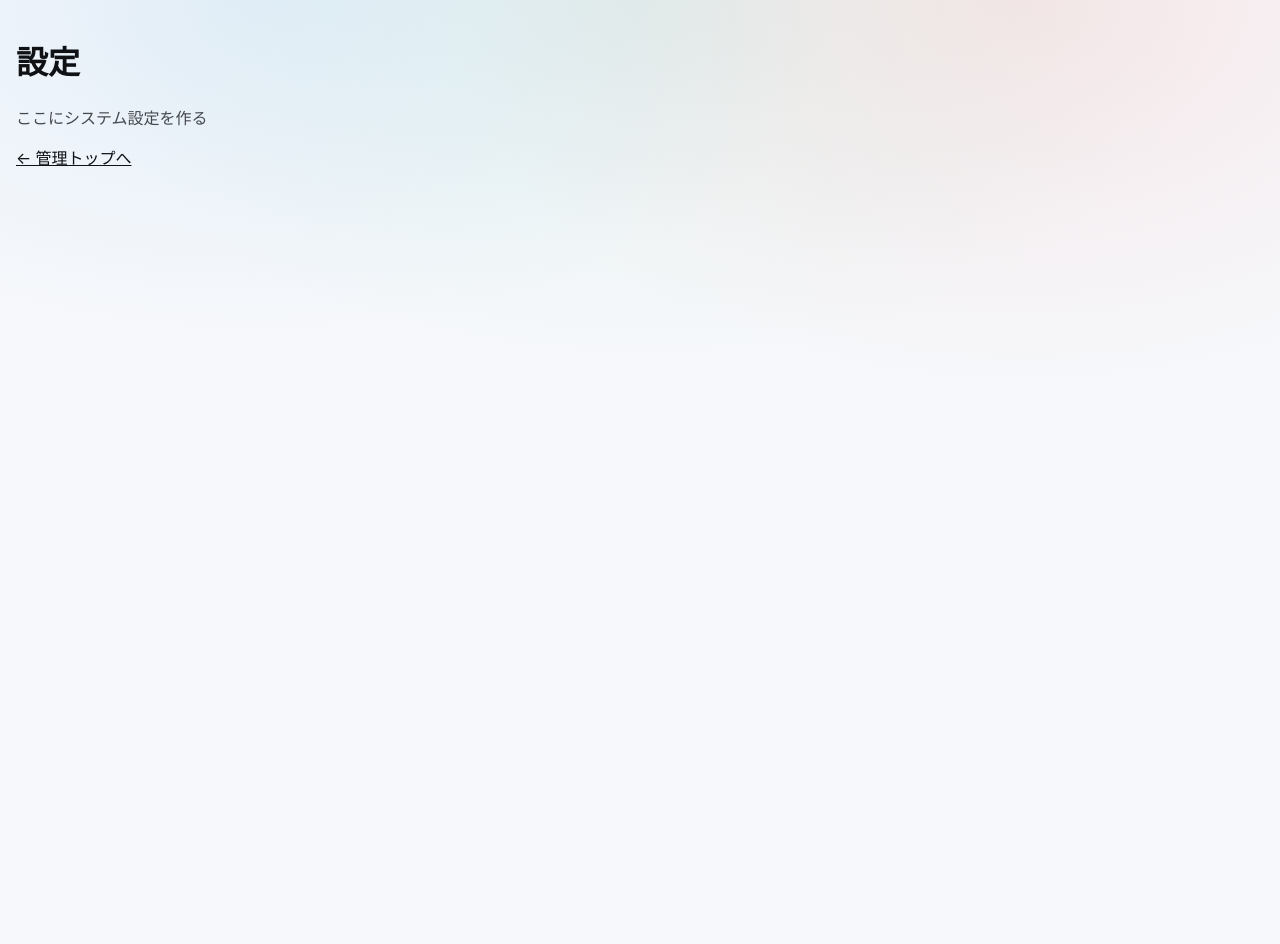
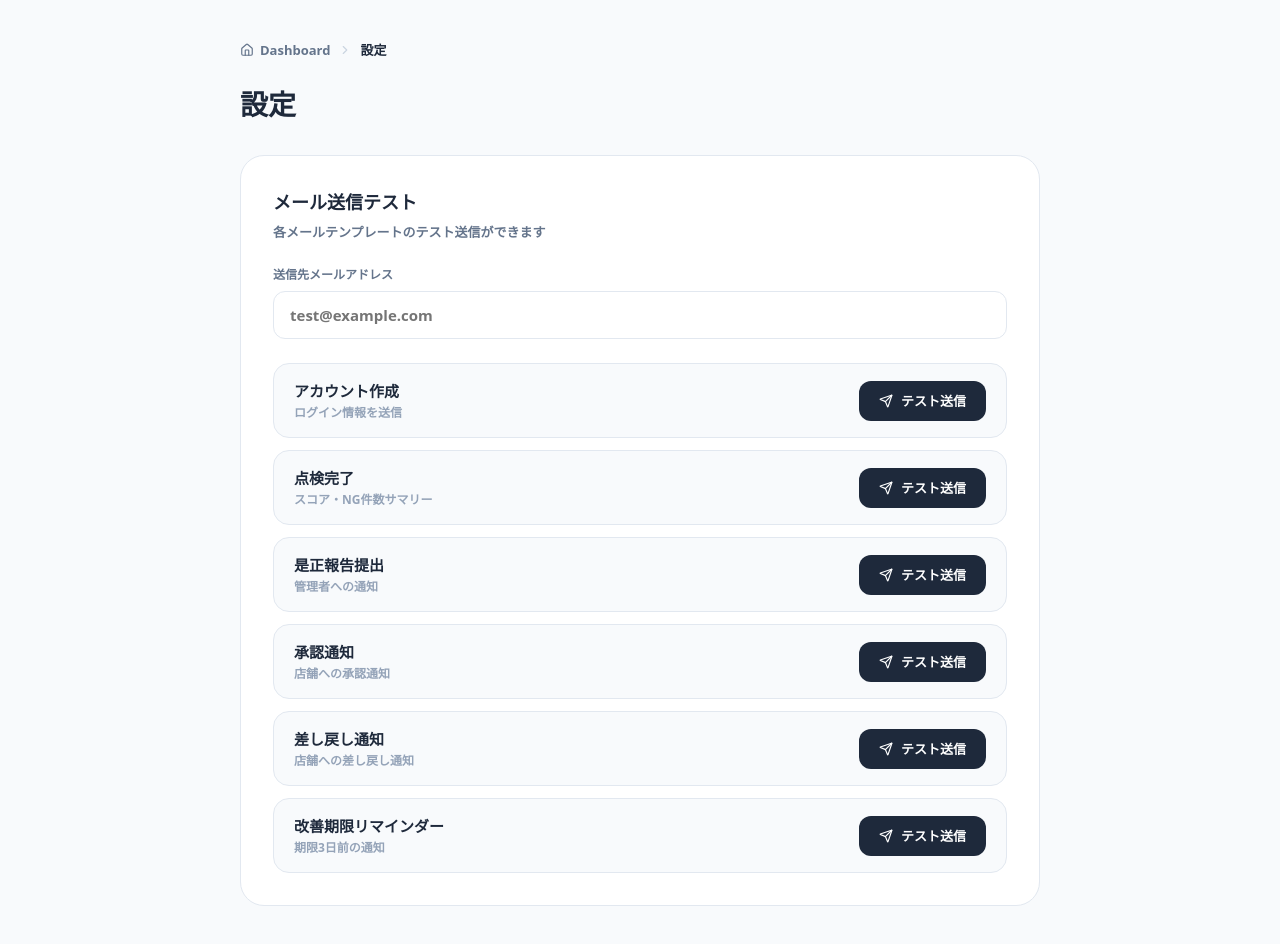
Before and after one commit to ryohe-end/qsc-app, a Next.js app: page /admin/settings in a window 1280 px wide. Shown: the top 944 px of the page. Before the commit the page ends 800 px from the top, so only its background shows below. Built offline with nearby package versions, Linux system fonts and the light colour scheme.

Commit message:
feat: add email test page in admin settings + fix edit mode overwrite

```diff
--- a/src/app/(admin)/admin/settings/page.tsx
+++ b/src/app/(admin)/admin/settings/page.tsx
@@ -1,14 +1,110 @@
 "use client";
 export const dynamic = "force-dynamic";
 
+import { useState } from "react";
 import Link from "next/link";
+import { Home, ChevronRight, Send, Loader2, CheckCircle2, XCircle } from "lucide-react";
+
+const EMAIL_TYPES = [
+  { type: "welcome", label: "アカウント作成", desc: "ログイン情報を送信" },
+  { type: "completion", label: "点検完了", desc: "スコア・NG件数サマリー" },
+  { type: "correction_submitted", label: "是正報告提出", desc: "管理者への通知" },
+  { type: "approval", label: "承認通知", desc: "店舗への承認通知" },
+  { type: "rejection", label: "差し戻し通知", desc: "店舗への差し戻し通知" },
+  { type: "reminder", label: "改善期限リマインダー", desc: "期限3日前の通知" },
+];
 
 export default function AdminSettingsPage() {
+  const [to, setTo] = useState("");
+  const [results, setResults] = useState<Record<string, "idle" | "loading" | "success" | "error">>({});
+  const [errors, setErrors] = useState<Record<string, string>>({});
+
+  const sendTest = async (type: string) => {
+    if (!to.trim()) { alert("送信先メールアドレスを入力してください"); return; }
+    setResults(prev => ({ ...prev, [type]: "loading" }));
+    setErrors(prev => ({ ...prev, [type]: "" }));
+    try {
+      const res = await fetch("/api/admin/test-email", {
+        method: "POST",
+        headers: { "Content-Type": "application/json" },
+        body: JSON.stringify({ type, to: to.trim() }),
+      });
+      const data = await res.json();
+      if (!res.ok) throw new Error(data.error || "送信失敗");
+      setResults(prev => ({ ...prev, [type]: "success" }));
+      setTimeout(() => setResults(prev => ({ ...prev, [type]: "idle" })), 3000);
+    } catch (e: unknown) {
+      setResults(prev => ({ ...prev, [type]: "error" }));
+      setErrors(prev => ({ ...prev, [type]: e instanceof Error ? e.message : "エラー" }));
+    }
+  };
+
   return (
-    <main style={{ padding: 16 }}>
-      <h1 style={{ fontWeight: 950 }}>設定</h1>
-      <p style={{ opacity: 0.75 }}>ここにシステム設定を作る</p>
-      <Link href="/admin">← 管理トップへ</Link>
+    <main style={{ minHeight: "100vh", padding: "40px 24px", background: "#f8fafc" }}>
+      <div style={{ maxWidth: 800, margin: "0 auto" }}>
+        <nav style={{ display: "flex", alignItems: "center", gap: 8, marginBottom: 24, fontSize: 13, fontWeight: 700 }}>
+          <Link href="/admin" style={{ color: "#64748b", textDecoration: "none", display: "flex", alignItems: "center", gap: 6 }}>
+            <Home size={14} /> Dashboard
+          </Link>
+          <ChevronRight size={14} color="#cbd5e1" />
+          <span style={{ color: "#1e293b", fontWeight: 900 }}>設定</span>
+        </nav>
+
+        <h1 style={{ fontSize: 28, fontWeight: 950, color: "#1e293b", margin: "0 0 32px" }}>設定</h1>
+
+        {/* メールテスト */}
+        <div style={{ background: "#fff", borderRadius: 24, border: "1px solid #e2e8f0", padding: 32, marginBottom: 24 }}>
+          <h2 style={{ fontSize: 18, fontWeight: 900, color: "#1e293b", margin: "0 0 8px" }}>メール送信テスト</h2>
+          <p style={{ fontSize: 13, color: "#64748b", fontWeight: 600, margin: "0 0 24px" }}>各メールテンプレートのテスト送信ができます</p>
+
+          {/* 送信先 */}
+          <div style={{ marginBottom: 24 }}>
+            <label style={{ fontSize: 12, fontWeight: 900, color: "#64748b", display: "block", marginBottom: 8 }}>送信先メールアドレス</label>
+            <input
+              type="email"
+              value={to}
+              onChange={e => setTo(e.target.value)}
+              placeholder="test@example.com"
+              style={{ width: "100%", boxSizing: "border-box", height: 48, borderRadius: 12, border: "1.5px solid #e2e8f0", padding: "0 16px", fontSize: 15, fontWeight: 600, outline: "none" }}
+            />
+          </div>
+
+          {/* テンプレート一覧 */}
+          <div style={{ display: "grid", gap: 12 }}>
+            {EMAIL_TYPES.map(({ type, label, desc }) => {
+              const status = results[type] || "idle";
+              return (
+                <div key={type} style={{ display: "flex", alignItems: "center", justifyContent: "space-between", padding: "16px 20px", borderRadius: 16, border: "1px solid #e2e8f0", background: "#f8fafc" }}>
+                  <div>
+                    <div style={{ fontSize: 15, fontWeight: 800, color: "#1e293b" }}>{label}</div>
+                    <div style={{ fontSize: 12, fontWeight: 600, color: "#94a3b8", marginTop: 2 }}>{desc}</div>
+                    {status === "error" && errors[type] && (
+                      <div style={{ fontSize: 12, color: "#dc2626", marginTop: 4 }}>{errors[type]}</div>
+                    )}
+                  </div>
+                  <button
+                    onClick={() => sendTest(type)}
+                    disabled={status === "loading"}
+                    style={{
+                      height: 40, padding: "0 20px", borderRadius: 12, border: "none", fontWeight: 900, fontSize: 13, cursor: status === "loading" ? "default" : "pointer",
+                      background: status === "success" ? "#d1fae5" : status === "error" ? "#fee2e2" : "#1e293b",
+                      color: status === "success" ? "#059669" : status === "error" ? "#dc2626" : "#fff",
+                      display: "flex", alignItems: "center", gap: 8, flexShrink: 0,
+                    }}
+                  >
+                    {status === "loading" && <Loader2 size={14} style={{ animation: "spin 1s linear infinite" }} />}
+                    {status === "success" && <CheckCircle2 size={14} />}
+                    {status === "error" && <XCircle size={14} />}
+                    {status === "idle" && <Send size={14} />}
+                    {status === "loading" ? "送信中..." : status === "success" ? "送信完了" : status === "error" ? "失敗" : "テスト送信"}
+                  </button>
+                </div>
+              );
+            })}
+          </div>
+        </div>
+      </div>
+      <style>{`@keyframes spin { from { transform: rotate(0deg); } to { transform: rotate(360deg); } }`}</style>
     </main>
   );
 }
--- a/src/app/(app)/check/run/page.tsx
+++ b/src/app/(app)/check/run/page.tsx
@@ -449,7 +449,7 @@ export default function CheckRunPage() {
           })),
         })),
       }));
-      const res = await fetch("/api/check/submit", { method: "POST", headers: { "Content-Type": "application/json" }, body: JSON.stringify({ companyId, bizId, brandId, storeId, storeName, userName, inspectionDate, improvementDeadline, sendMail, sections: sectionsToSubmit }) });
+      const res = await fetch("/api/check/submit", { method: "POST", headers: { "Content-Type": "application/json" }, body: JSON.stringify({ companyId, bizId, brandId, storeId, storeName, userName, inspectionDate, improvementDeadline, sendMail, sections: sectionsToSubmit, mode, existingResultId: resultId }) });
       const data = await res.json();
       if (!res.ok) throw new Error(data.error || "送信に失敗しました");
       try { localStorage.removeItem(DRAFT_KEY); } catch {} // 送信成功後に下書き削除
--- a/src/app/api/check/submit/route.ts
+++ b/src/app/api/check/submit/route.ts
@@ -1,6 +1,6 @@
 import { NextRequest, NextResponse } from "next/server";
 import { DynamoDBClient } from "@aws-sdk/client-dynamodb";
-import { DynamoDBDocumentClient, PutCommand, GetCommand, ScanCommand } from "@aws-sdk/lib-dynamodb";
+import { DynamoDBDocumentClient, PutCommand, GetCommand, ScanCommand, QueryCommand } from "@aws-sdk/lib-dynamodb";
 import { S3Client, PutObjectCommand } from "@aws-sdk/client-s3";
 import { cookies } from "next/headers";
 import { sendEmail } from "@/app/lib/sendgrid";
@@ -207,7 +207,7 @@ ${appUrl}/results`.trim(),
 export async function POST(req: NextRequest) {
   try {
     const body = await req.json();
-    const { companyId = "", bizId = "", brandId = "", storeId, storeName, sendMail, inspectionDate } = body;
+    const { companyId = "", bizId = "", brandId = "", storeId, storeName, sendMail, inspectionDate, mode = "new", existingResultId = "" } = body;
 
     if (!storeId || !String(storeId).trim()) {
       return NextResponse.json({ error: "storeId が不正です" }, { status: 400 });
@@ -225,9 +225,25 @@ export async function POST(req: NextRequest) {
       const d = new Date(insDateStr); d.setMonth(d.getMonth() + 1); return d.toISOString().split("T")[0];
     })();
 
-    const resultId = crypto.randomUUID();
+    const cleanStoreId = String(storeId).replace(/^STORE#/, "");
     const now = new Date().toISOString();
-    const cleanStoreId = String(storeId).replace(/^STORE#/, "");
+
+    // editモード時は既存レコードのSKを使って上書き
+    let resultId = crypto.randomUUID();
+    let existingSK = `RESULT#${now}`;
+    if (mode === "edit" && existingResultId) {
+      // 既存レコードのSKを検索
+      const existing = await docClient.send(new QueryCommand({
+        TableName: resultTableName,
+        KeyConditionExpression: "PK = :pk",
+        ExpressionAttributeValues: { ":pk": `STORE#${cleanStoreId}` },
+      }));
+      const found = (existing.Items ?? []).find(i => i.resultId === existingResultId);
+      if (found) {
+        resultId = existingResultId;
+        existingSK = found.SK;
+      }
+    }
 
     const storedSections: unknown[] = [];
     let totalScore = 0, totalMaxScore = 0, totalPhotoCount = 0, missingNotes = 0;
@@ -304,7 +320,7 @@ export async function POST(req: NextRequest) {
     await docClient.send(new PutCommand({
       TableName: resultTableName,
       Item: {
-        PK: `STORE#${cleanStoreId}`, SK: `RESULT#${now}`,
+        PK: `STORE#${cleanStoreId}`, SK: existingSK,
         type: "CHECK_RESULT", resultId, companyId, bizId, brandId,
         storeId: cleanStoreId, storeName, userName, summary,
         sections: storedSections, status: "done", createdAt: now, submittedAt: now,
```
Also changed, not shown: src/app/api/admin/test-email/route.ts (added, +93 -0 lines).
